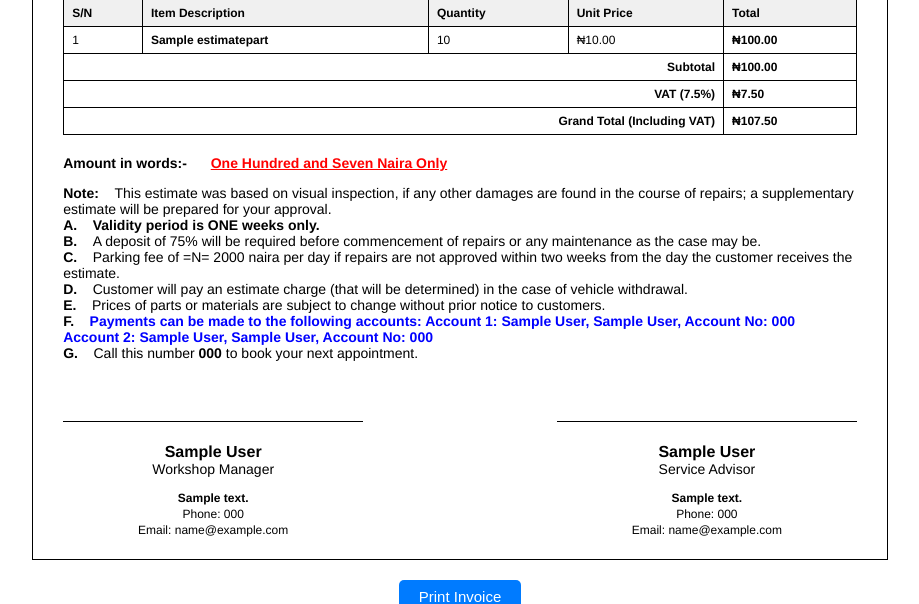
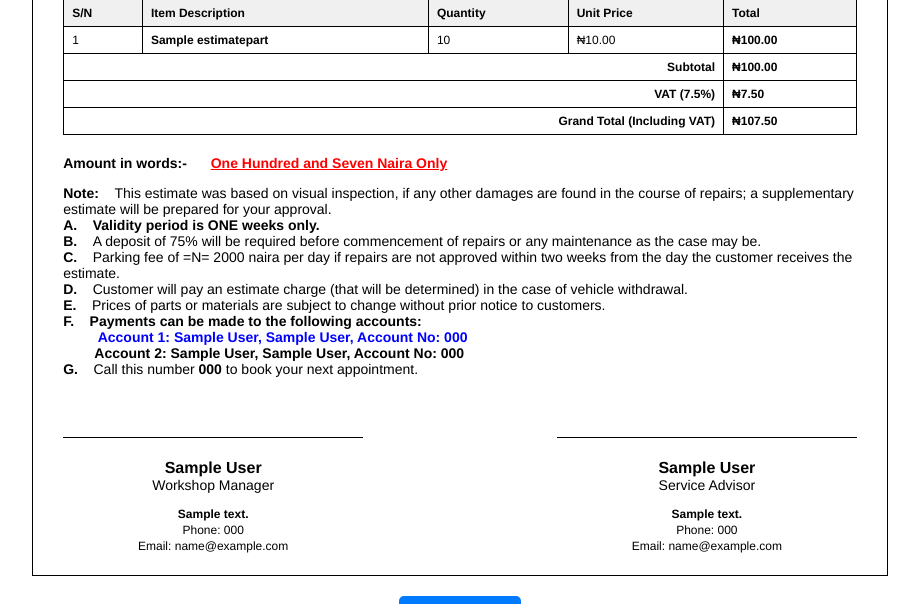
Before and after one commit to boithompson/lsm_portal, a Django app: page /dashboard/vehicle/1/internal_estimate/print/ in a window 1280 px wide. Shown: the part 631-1235 px from the top of the page, without its empty margins (180-1099 px from the left). Run offline with Django 5.2, Linux system fonts and the light colour scheme; a user stored in the database is signed in; data comes from the database, SQL or seed files in the repository; tables that the repository leaves empty hold one stand-in row (values such as "Sample post").

Commit message:
updated branch model

```diff
--- a/templates/workshop/proforma_invoice.html
+++ b/templates/workshop/proforma_invoice.html
@@ -300,12 +300,12 @@
             <br/>
             <b>E.</b>&nbsp;&nbsp;&nbsp;&nbsp;Prices of parts or materials are subject to change without prior notice to customers.
             <br/>
-            <b>F.</b>&nbsp;&nbsp;&nbsp;&nbsp;<span style="color: blue; font-weight: bold;">Payments can be made to the following accounts:
+            <b>F.</b>&nbsp;&nbsp;&nbsp;&nbsp;<span style="font-weight: bold;">Payments can be made to the following accounts:<br/>
                 {% if vehicle.branch.bank_name and vehicle.branch.account_number and vehicle.branch.account_name %}
-                    Account 1: {{ vehicle.branch.account_name }}, {{ vehicle.branch.bank_name }}, Account No: {{ vehicle.branch.account_number }}<br>
+                   &nbsp;&nbsp;&nbsp;&nbsp;&nbsp;&nbsp;&nbsp;&nbsp; <b style="color: blue;">Account 1: {{ vehicle.branch.account_name }}, {{ vehicle.branch.bank_name }}, Account No: {{ vehicle.branch.account_number }}</b><br/>
                 {% endif %}
                 {% if vehicle.branch.bank_2_name and vehicle.branch.account_2_number and vehicle.branch.account_2_name %}
-                    Account 2: {{ vehicle.branch.account_2_name }}, {{ vehicle.branch.bank_2_name }}, Account No: {{ vehicle.branch.account_2_number }}
+                    &nbsp;&nbsp;&nbsp;&nbsp;&nbsp;&nbsp;&nbsp;&nbsp;Account 2: {{ vehicle.branch.account_2_name }}, {{ vehicle.branch.bank_2_name }}, Account No: {{ vehicle.branch.account_2_number }}
                 {% endif %}
             </span>
             <br/>
```
